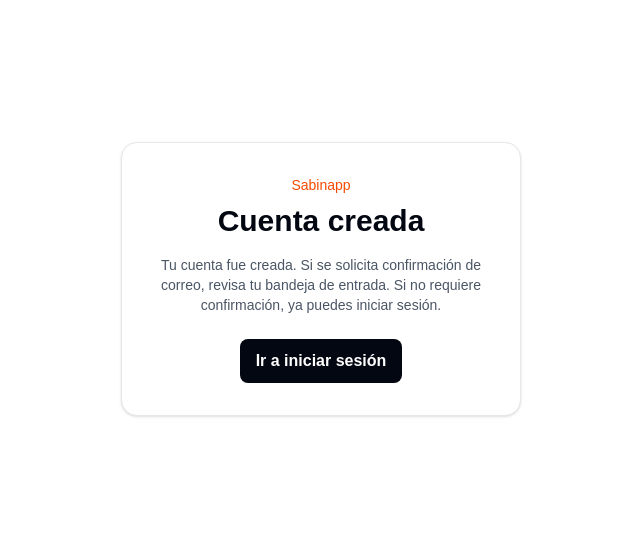
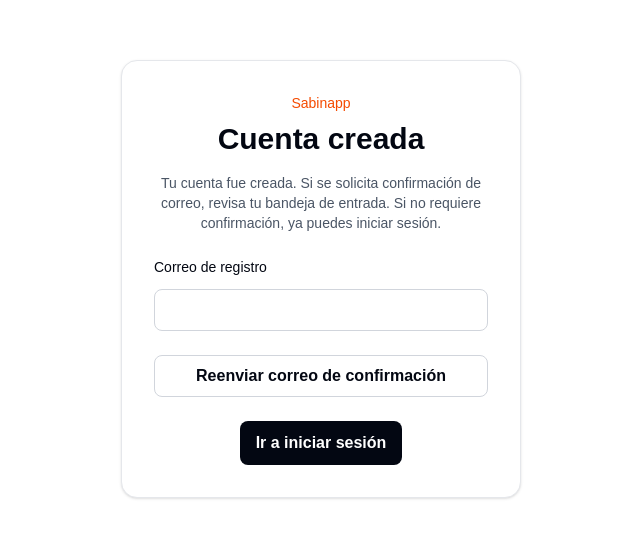
Before and after one commit to KriztRuiz/Sabinapp, a Next.js app: page /auth/sign-up-success in a window 1280 px wide. Shown: the part 121-658 px from the top of the page, without its empty margins (319-959 px from the left). Built offline with nearby package versions, Linux system fonts and the light colour scheme; no server answers.

Commit message:
fix: allow resending signup confirmation

```diff
--- a/app/auth/actions.ts
+++ b/app/auth/actions.ts
@@ -128,8 +128,7 @@ export async function signUp(formData: FormData) {
 
   const now = new Date().toISOString();
 
-  const headersList = await headers();
-  const origin = headersList.get("origin") ?? "http://localhost:3000";
+  const origin = await getAuthOrigin();
 
   const supabase = await createClient();
 
@@ -161,6 +160,41 @@ export async function signUp(formData: FormData) {
   redirect("/auth/sign-up-success");
 }
 
+async function getAuthOrigin() {
+  const renderUrl = process.env.RENDER_EXTERNAL_URL;
+  if (renderUrl) {
+    return new URL(renderUrl).origin;
+  }
+
+  return (await headers()).get("origin") ?? "http://localhost:3000";
+}
+
+export async function resendSignupConfirmation(formData: FormData) {
+  const path = "/auth/sign-up-success";
+  const email = getFormValue(formData, "email");
+  if (!email) {
+    redirect(`${path}?message=${encodeURIComponent("Ingresa tu correo.")}`);
+  }
+
+  const captchaToken = requireCaptchaToken(formData, path);
+  const origin = await getAuthOrigin();
+  const supabase = await createClient();
+  const { error } = await supabase.auth.resend({
+    type: "signup",
+    email,
+    options: {
+      captchaToken,
+      emailRedirectTo: `${origin}/auth/callback`,
+    },
+  });
+
+  if (error && error.code !== "user_not_found" && error.code !== "email_already_confirmed") {
+    redirect(`${path}?message=${encodeURIComponent("No pudimos reenviar el correo. Espera un momento e inténtalo de nuevo.")}`);
+  }
+
+  redirect(`${path}?message=${encodeURIComponent("Si tu cuenta está pendiente de confirmación, revisa tu bandeja de entrada y el correo no deseado.")}`);
+}
+
 export async function resetPassword(formData: FormData) {
   const email = getFormValue(formData, "email");
 
@@ -173,8 +207,7 @@ export async function resetPassword(formData: FormData) {
     "/auth/forgot-password",
   );
 
-  const headersList = await headers();
-  const origin = headersList.get("origin") ?? "http://localhost:3000";
+  const origin = await getAuthOrigin();
 
   const supabase = await createClient();
 
--- a/app/auth/sign-up-success/page.tsx
+++ b/app/auth/sign-up-success/page.tsx
@@ -1,6 +1,13 @@
 import Link from "next/link";
+import TurnstileWidget from "@/components/auth/turnstile-widget";
+import { resendSignupConfirmation } from "../actions";
 
-export default function SignUpSuccessPage() {
+export default async function SignUpSuccessPage({
+  searchParams,
+}: {
+  searchParams: Promise<{ message?: string }>;
+}) {
+  const { message } = await searchParams;
   return (
     <main className="mx-auto flex min-h-screen max-w-md flex-col justify-center px-6 py-12">
       <section className="rounded-2xl border border-gray-200 bg-white p-8 text-center shadow-sm">
@@ -16,6 +23,30 @@ export default function SignUpSuccessPage() {
           iniciar sesión.
         </p>
 
+        <form action={resendSignupConfirmation} className="mt-6 space-y-3 text-left">
+          {message && (
+            <p role="status" className="text-sm text-gray-700">{message}</p>
+          )}
+          <label htmlFor="confirmation-email" className="block text-sm font-medium text-gray-950">
+            Correo de registro
+          </label>
+          <input
+            id="confirmation-email"
+            name="email"
+            type="email"
+            autoComplete="email"
+            required
+            className="w-full rounded-lg border border-gray-300 px-3 py-2 text-gray-950"
+          />
+          <TurnstileWidget />
+          <button
+            type="submit"
+            className="w-full rounded-lg border border-gray-300 px-4 py-2 font-semibold text-gray-950 hover:bg-gray-50"
+          >
+            Reenviar correo de confirmación
+          </button>
+        </form>
+
         <Link
           href="/auth/login"
           className="mt-6 inline-flex rounded-lg bg-gray-950 px-4 py-2.5 font-semibold text-white transition hover:bg-gray-800"
```
